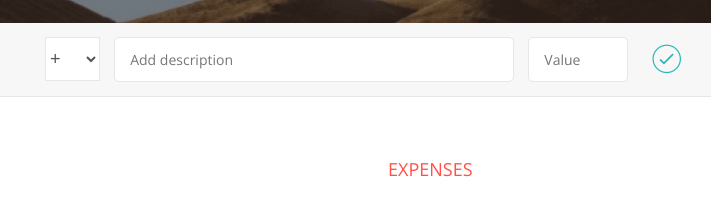
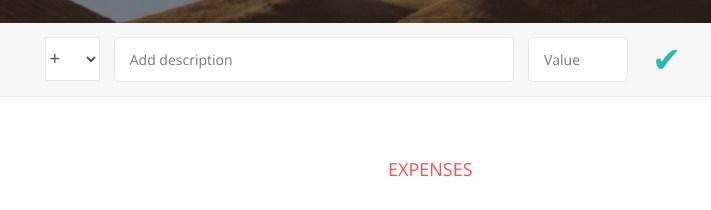
Before and after one commit to rg-rupeee/budgety, a plain HTML site: page index.html in a window 1280 px wide. Shown: the part 297-507 px from the top of the page, 277-988 px from the left. Drawn offline with nearby package versions, Linux system fonts and the light colour scheme.

Commit message:
Update index.html

```diff
--- a/index.html
+++ b/index.html
@@ -46,7 +46,7 @@
                     </select>
                     <input type="text" class="add__description" placeholder="Add description">
                     <input type="number" class="add__value" placeholder="Value">
-                    <button class="add__btn"><i class="ion-ios-checkmark-outline"></i></button>
+                    <button class="add__btn">✔</button>
                 </div>
             </div>
 
```
